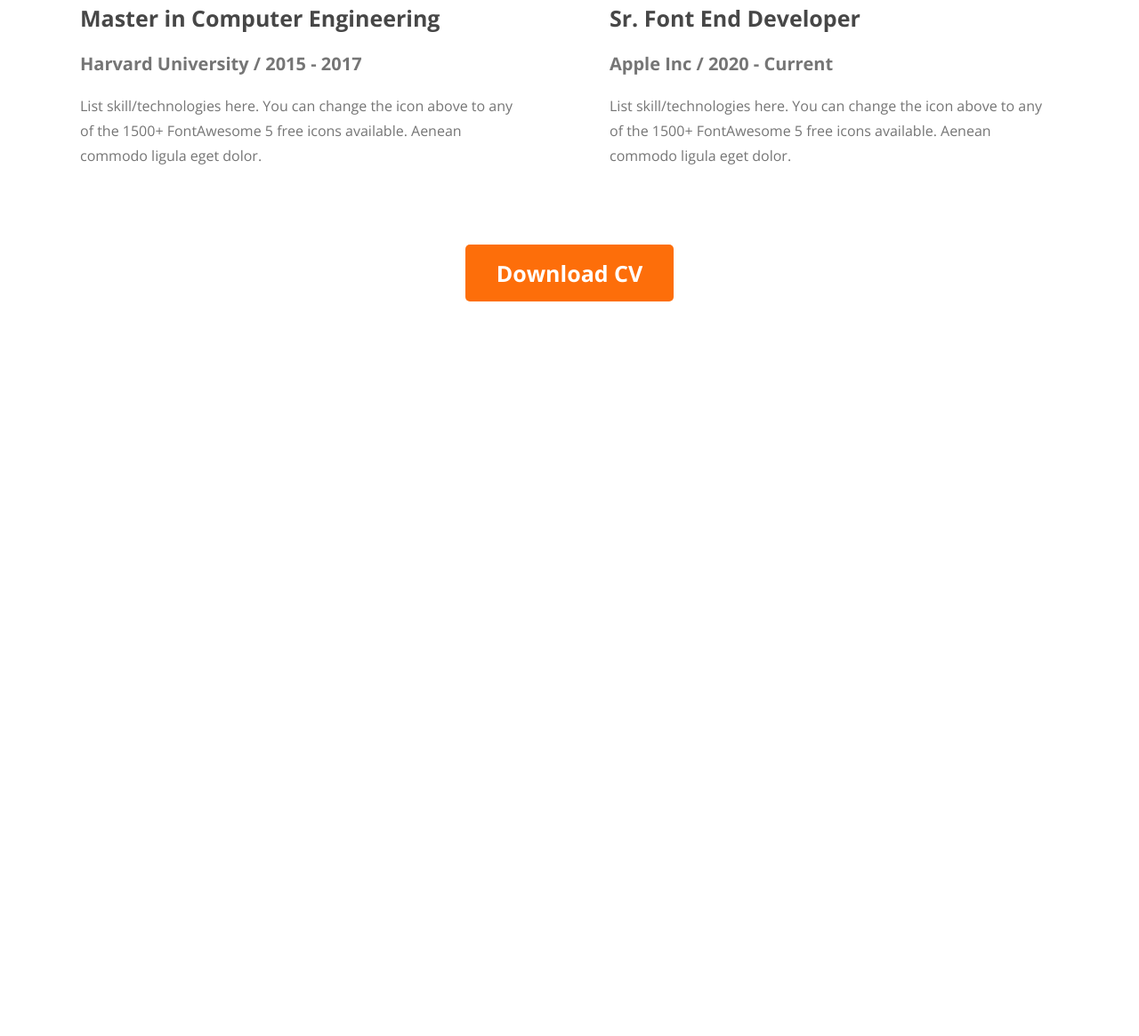
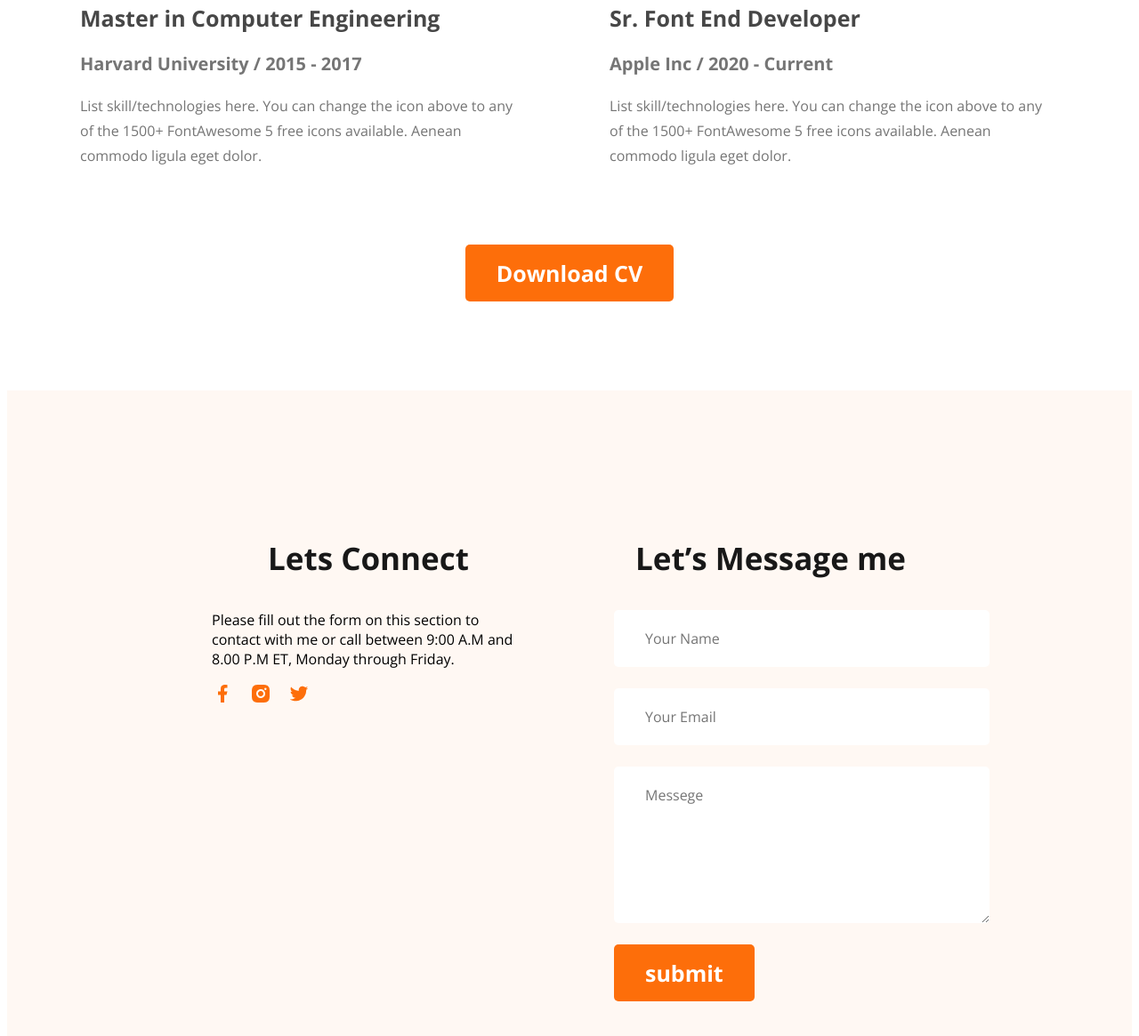
Before and after one commit to Tasin1025/developer-portfolio, a plain HTML site: page index.html in a window 1280 px wide. Shown: the part 2977-4142 px from the top of the page at 89% size. Before the commit the page ends 3324 px from the top, so only its background shows below. Drawn offline with nearby package versions, Linux system fonts and the light colour scheme.

Commit message:
site done

```diff
--- a/index.html
+++ b/index.html
@@ -171,13 +171,25 @@
             <div class="download-cv">
                 <button class="btn-primary"> Download CV </button>
             </div>
-
-
-
         </section>
-
     </main>
     <footer>
+        <div class="footer-column">
+            <h3 class="section-title">Lets Connect</h3>
+            <p class="footer-description"> Please fill out the form on this section to contact with me or call between 9:00 A.M and 8.00 P.M ET, Monday through Friday.</p>
+            <a href="facebook.com"><img src="./images/icons/facebook.png" alt="facebook"></a>
+            <a href="instagram.com"><img src="./images/icons/insta.png" alt="insta"></a>
+            <a href="twitter.com"><img src="./images/icons/twitter.png" alt="twitter"></a>
+        </div>
+        <div class="footer-column">
+            <h3 class="section-title"> Let’s Message me </h3>
+            <form action="" class="contact">
+                <input type="text" placeholder="Your Name">
+                <input type="email" name="" placeholder="Your Email" id="">
+                <textarea name="" id="" cols="30" rows="5" placeholder="Messege"></textarea>
+                <input type="submit" value="submit" class="btn-primary">
+            </form>
+        </div>
 
     </footer>
 </body>
--- a/styles/portfolio.css
+++ b/styles/portfolio.css
@@ -222,10 +222,47 @@ main {
 .resume-column {
     margin: 20px;
 }
+
 .resume-column hr {
     margin: 30px 0px;
 }
+
 .download-cv {
     text-align: center;
     margin-top: 50px;
 }
+
+/* footer styles */
+
+footer {
+    display: flex;
+    gap: 100px;
+    background: #FFF8F3;
+    padding: 130px 230px;
+    margin-top: 100px;
+}
+
+footer a {
+    margin-right: 15px;
+}
+
+.footer-column {
+    width: 50%;
+}
+
+.contact input[type="text"],
+input[type="email"],
+textarea {
+    display: block;
+    margin-bottom: 24px;
+    padding: 18px 35px;
+    color: #757575;
+    font-size: 16px;
+    font-weight: 400;
+    line-height: 28px;
+    border-radius: 5px;
+    background: #FFF;
+    border: 0;
+    width: 100%;
+
+}
```
